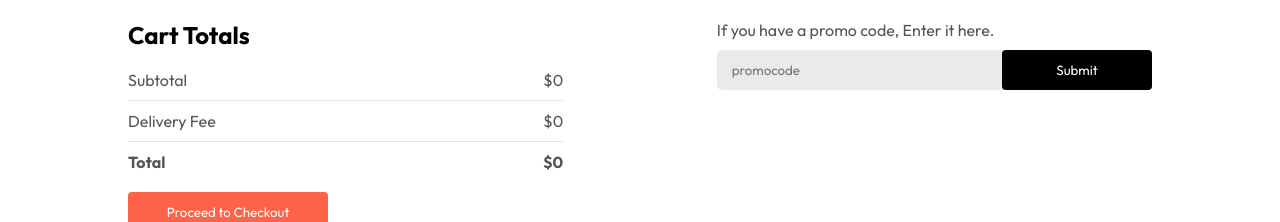
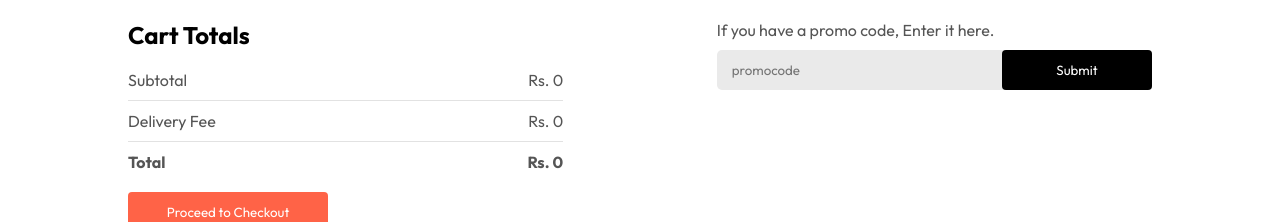
Before and after one commit to catherin-raichal-i/TomatoBites, a React (Vite) app: page /cart in a window 1280 px wide. Shown: the part 279-501 px from the top of the page. Built offline with nearby package versions, Linux system fonts and the light colour scheme.

Commit message:
Update Cart.jsx

```diff
--- a/src/pages/Cart/Cart.jsx
+++ b/src/pages/Cart/Cart.jsx
@@ -31,9 +31,9 @@ const Cart = () => {
                 <div className='cart-items-title cart-items-item'>
                   <img src={item.image} alt="" />
                   <p>{item.name}</p>
-                  <p>${item.price}</p>
+                  <p>Rs. {item.price}</p>
                   <p>{cartItems[item._id]}</p>
-                  <p>${item.price * cartItems[item._id]}</p>
+                  <p>Rs. {item.price * cartItems[item._id]}</p>
                   <p onClick={() => removeFromCart(item._id)} className='cross'>x</p>
 
                 </div>
@@ -53,19 +53,19 @@ const Cart = () => {
           <div>
             <div className="cart-total-details">
               <p>Subtotal</p>
-              <p>${getTotalCartAmount()}</p>
+              <p>Rs. {getTotalCartAmount()}</p>
             </div>
             <hr />
 
             <div className="cart-total-details">
               <p>Delivery Fee</p>
-              <p>${getTotalCartAmount() === 0 ? 0 : 2}</p>
+              <p>Rs. {getTotalCartAmount() === 0 ? 0 : 2}</p>
             </div>
             <hr />
 
             <div className="cart-total-details">
               <b>Total</b>
-              <b>${getTotalCartAmount() === 0 ? 0 : getTotalCartAmount() + 2}</b>
+              <b>Rs. {getTotalCartAmount() === 0 ? 0 : getTotalCartAmount() + 2}</b>
             </div>
           </div>
           <button onClick={() => navigate('/order')}>Proceed to Checkout</button>
@@ -88,4 +88,5 @@ const Cart = () => {
   )
 }
 
+
 export default Cart;
```
